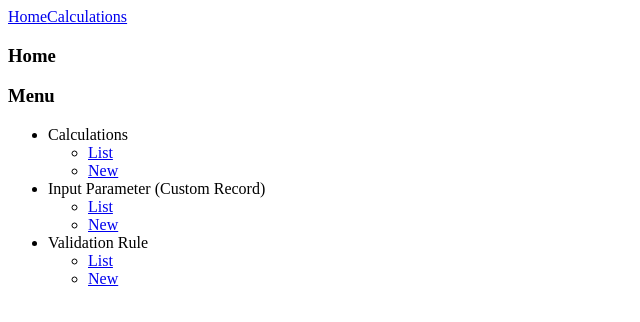
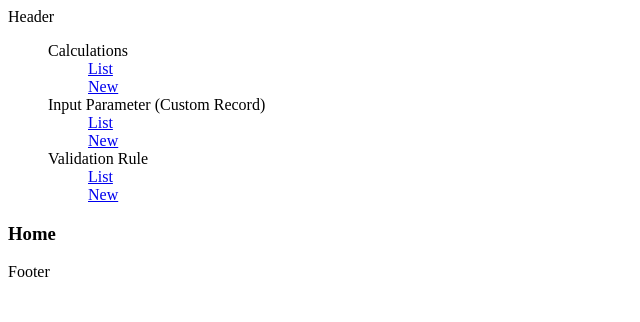
Before and after one commit to dianneyutiamco/react-training-wo-cra, a React app: page /home in a window 1280 px wide. Shown: the top 322 px of the page, without its empty margins (0-640 px from the left). Built offline with nearby package versions, Linux system fonts and the light colour scheme.

Commit message:
Added CSS loaders, added site-wide page layout

```diff
--- a/package.json
+++ b/package.json
@@ -22,14 +22,18 @@
     "@types/react-router-dom": "^5.1.0",
     "@typescript-eslint/eslint-plugin": "^2.3.2",
     "@typescript-eslint/parser": "^2.3.2",
+    "css-loader": "^3.2.0",
     "eslint": "^6.5.1",
     "eslint-plugin-react": "^7.15.1",
     "eslint-plugin-react-hooks": "^2.1.2",
     "html-webpack-plugin": "^3.2.0",
     "i": "^0.3.6",
+    "node-sass": "^4.13.0",
     "npm": "^6.11.2",
     "prettier": "1.18.2",
+    "sass-loader": "^8.0.0",
     "source-map-loader": "^0.2.4",
+    "style-loader": "^1.0.0",
     "ts-loader": "^6.0.4",
     "typescript": "^3.6.2",
     "webpack": "^4.39.2",
--- a/src/components/App.tsx
+++ b/src/components/App.tsx
@@ -7,41 +7,41 @@ import { CalculationDetails } from './CalculationDetails';
 import { NewInputParameter } from './NewInputParameter';
 import { Validations } from './Validations';
 import { NewValidation } from './NewValidation';
+import { MasterPage } from './MasterPage';
+import { NewCalculation } from './NewCalculation';
 
 export const App = () => {
   // TODO : maybe wrap the top-level <App> in <Router> instead
   return(
+    <Router>
+      <Switch>
+        <Route path="/validations/new">
+          <MasterPage><NewValidation /></MasterPage>
+        </Route>
+        <Route path="/validations">
+          <MasterPage><Validations /></MasterPage>
+        </Route>
 
-        <Router>
-            <Link to="/home">Home</Link>
-            <Link to="/calculations">Calculations</Link>
-
-            <Switch>
+        <Route path="/calculations/new">
+          <MasterPage><NewCalculation /></MasterPage>
+        </Route>
+        <Route path="/calculations/:id/inputparameter/new">
+          <MasterPage><NewInputParameter /></MasterPage>
+        </Route>
+        <Route path="/calculations/:id">
+          <MasterPage><CalculationDetails /></MasterPage>
+        </Route>
+        <Route path="/calculations">
+          <MasterPage><Calculations /></MasterPage>
+        </Route>
 
         <Route path="/home">
-                    <Home />
+          <MasterPage><Home /></MasterPage>
         </Route>
 
-                <Route path="/validations/new">
-                  <NewValidation />
+        <Route exact path="/">
+          <MasterPage><Home /></MasterPage>
         </Route>
-
-                <Route path="/validations">
-                  <Validations />
-                </Route>
-
-                <Route path="/calculations/:id/inputparameter/new">
-                    <NewInputParameter />
-                </Route>
-
-                <Route path="/calculations/:id">
-                    <CalculationDetails />
-                </Route>
-
-                <Route path="/calculations">
-                    <Calculations />
-                </Route>
-
       </Switch>
     </Router>
   );
--- a/src/components/Home.tsx
+++ b/src/components/Home.tsx
@@ -1,55 +1,11 @@
 import * as React from "react";
 import { Link } from "react-router-dom";
+import { Menu } from "./Menu";
 
 export const Home = () => {
   return (
     <div>
-        <h3>Home</h3>
-
-        {
-          // TODO : create menu component and components for common items
-
-          // TODO : hide/show active menus
-        }
-
-        <h3>Menu</h3>
-        <ul>
-          <li>
-            <span>Calculations</span>
-            <ul>
-              <li>
-                <Link to="/home">List</Link>
-              </li>
-              <li>
-                <Link to="/home">New</Link>
-              </li>
-            </ul>
-          </li>
-
-          <li>
-            <span>Input Parameter (Custom Record)</span>
-            <ul>
-              <li>
-                <Link to="/home">List</Link>
-              </li>
-              <li>
-                <Link to="/home">New</Link>
-              </li>
-            </ul>
-          </li>
-
-          <li>
-            <span>Validation Rule</span>
-            <ul>
-              <li>
-                <Link to="/validations">List</Link>
-              </li>
-              <li>
-                <Link to="/validations/new">New</Link>
-              </li>
-            </ul>
-          </li>
-        </ul>
+      <h3>Home</h3>
     </div>
   );
 }
--- a/src/components/List.tsx
+++ b/src/components/List.tsx
@@ -22,9 +22,9 @@ export const List = (props: ListProps) => {
       {
         props.headers.map(item => <div>{item}</div>)
       }
-      {/* {
+      {/*
         props.renderContents()
-      } */}
+       */}
     </div>
   );
 };
--- /dev/null
+++ b/src/components/MasterPage.tsx
@@ -0,0 +1,27 @@
+import * as React from "react";
+import { Menu } from "./Menu";
+
+// TODO : Copied C#'s "Master Page" concept for site-wide page layout
+export const MasterPage = (props: any) => {
+  const nav = {
+    listStyleType: "none"
+  }
+
+  return(
+    <div>
+      <header>Header</header>
+
+      <nav>
+        <Menu />
+      </nav>
+
+      <main>
+        {props.children}
+      </main>
+
+      <footer>
+        <div>Footer</div>
+      </footer>
+    </div>
+  );
+}
--- /dev/null
+++ b/src/components/Menu.tsx
@@ -0,0 +1,47 @@
+import * as React from "react";
+import { Link } from "react-router-dom";
+import "../css/styles.css";
+
+export const Menu = () => {
+  return(
+    // TODO : create menu component and components for common items
+    // TODO : hide/show active menus
+    <ul>
+      <li>
+        <span>Calculations</span>
+        <ul>
+          <li>
+            <Link to="/calculations">List</Link>
+          </li>
+          <li>
+            <Link to="/calculations/new">New</Link>
+          </li>
+        </ul>
+      </li>
+
+      <li>
+        <span>Input Parameter (Custom Record)</span>
+        <ul>
+          <li>
+            <Link to="/home">List</Link>
+          </li>
+          <li>
+            <Link to="/home">New</Link>
+          </li>
+        </ul>
+      </li>
+
+      <li>
+        <span>Validation Rule</span>
+        <ul>
+          <li>
+            <Link to="/validations">List</Link>
+          </li>
+          <li>
+            <Link to="/validations/new">New</Link>
+          </li>
+        </ul>
+      </li>
+    </ul>
+  );
+}
--- /dev/null
+++ b/src/components/NewCalculation.tsx
@@ -0,0 +1,9 @@
+import * as React from "react";
+
+export const NewCalculation = () => {
+  return (
+    <div>
+      New Calculation
+    </div>
+  )
+}
--- a/src/components/Validations.tsx
+++ b/src/components/Validations.tsx
@@ -18,13 +18,14 @@ export const Validations = () => {
 
   return(
     <div>
-      <h3>Validations</h3>
+      <header>
+        <h3>Validations</h3>
+      </header>
+
+
       <button onClick={newButtonOnClick}>New</button>
 
-      {
-        // TODO : use <List>...</List>
-      }
-      <List
+      {/* <List
         columns={['label', 'rule', 'description']}
         customRenderRow={(list:any[]) => {
           // TODO : need to know the type of data here inorder to render the rows correctly
@@ -32,7 +33,7 @@ export const Validations = () => {
             <div style={{display: "inline"}}>{item.label}</div>
           });
         }}
-      />
+      /> */}
 
       <table>
         <thead>
--- /dev/null
+++ b/src/css/styles.css
@@ -0,0 +1,3 @@
+ul {
+  list-style-type: none;
+}
--- a/webpack.config.js
+++ b/webpack.config.js
@@ -25,6 +25,10 @@ module.exports = {
                 test: /\.js$/,
                 loader: "source-map-loader"
             },
+            {
+              test: /\.(s*)css$/,
+              loader: ['style-loader', 'css-loader', 'sass-loader']
+            }
         ]
     },
     output : {
```
Also changed, not shown: 1 other file (tests, documents, lock files or other folders). Lines whose indentation alone changed are shown as unchanged.
